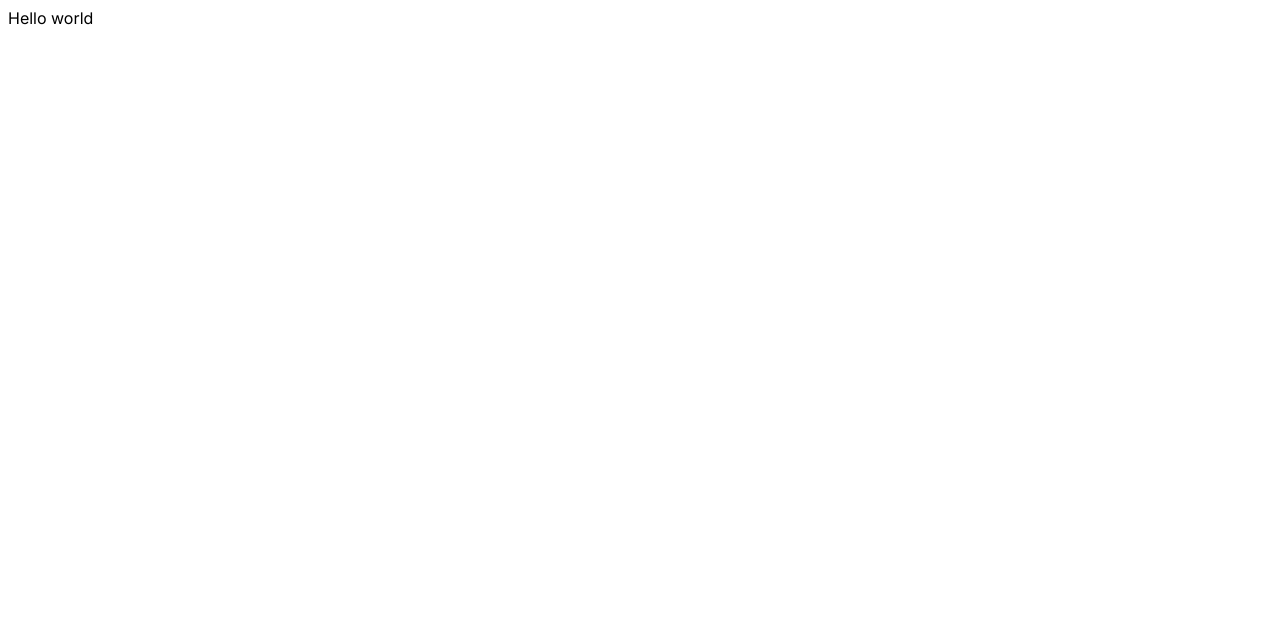
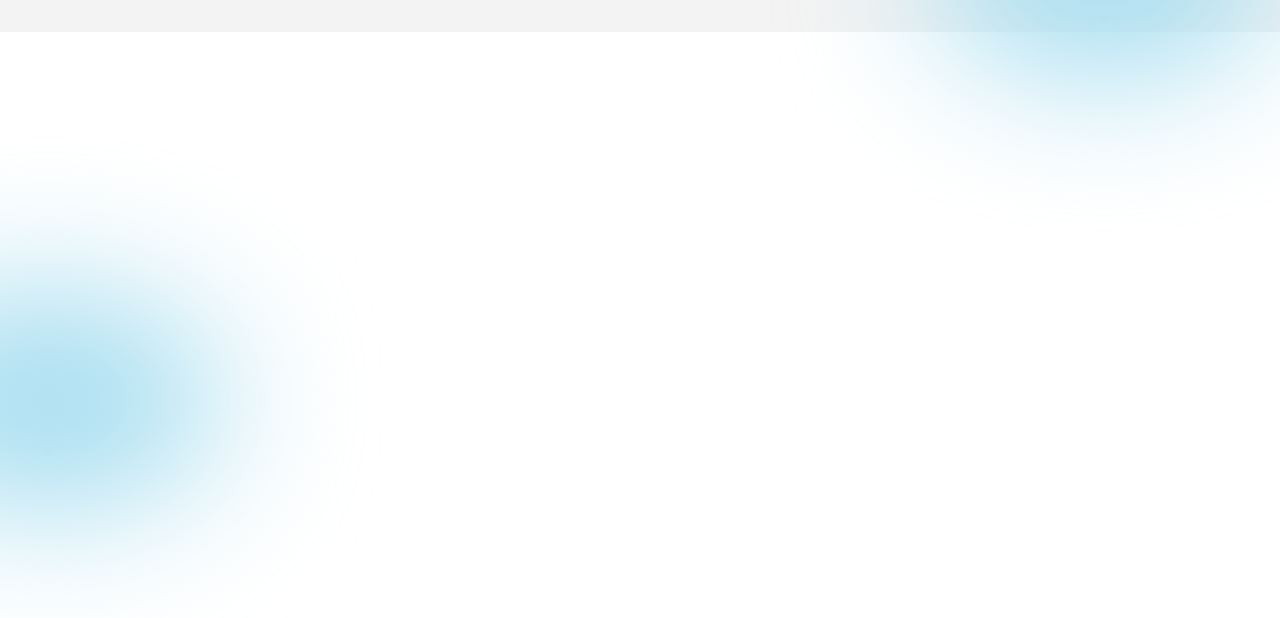
Before and after one commit to crackdev01/twitstagram, a React (Create React App) app in the folder client/: page / in a window 1280 px wide. Shown: the top 618 px of the page. Built offline with nearby package versions, Linux system fonts and the light colour scheme.

Commit message:
Add blur effect to background

```diff
--- a/client/public/index.html
+++ b/client/public/index.html
@@ -15,11 +15,12 @@
     <style>
       body {
         font-family: 'Inter', sans-serif;
+        margin: 0;
       }
     </style>
     <link rel="apple-touch-icon" href="%PUBLIC_URL%/logo192.png" />
     <link rel="manifest" href="%PUBLIC_URL%/manifest.json" />
-    <title>React App</title>
+    <title>Twitstagram</title>
   </head>
   <body>
     <noscript>You need to enable JavaScript to run this app.</noscript>
--- a/client/src/App.css
+++ b/client/src/App.css
@@ -13,3 +13,19 @@
   --location: #EF5757;
 --shedule: #E1AE4A;
 }
+
+.App {
+  overflow: hidden;
+  color: var(--black);
+  background: #f3f3f3;
+  padding: 1rem 1rem;
+}
+
+.blur {
+  position: absolute;
+  width: 22rem;
+  height: 14rem;
+  border-radius: 50%;
+  background: #a6ddf0;
+  filter: blur(72px);
+}
--- a/client/src/App.js
+++ /dev/null
@@ -1,11 +0,0 @@
-import './App.css';
-
-const App = () => {
-  return (
-    <div className="App">
-      Hello world
-    </div>
-  );
-}
-
-export default App;
--- /dev/null
+++ b/client/src/App.jsx
@@ -0,0 +1,12 @@
+import './App.css';
+
+const App = () => {
+  return (
+    <div className="App">
+      <div className="blur" style={{ top: '-18%', right: '0' }}></div>
+      <div className="blur" style={{ top: '36%', left: '-8rem' }}></div>
+    </div>
+  );
+}
+
+export default App;
```
